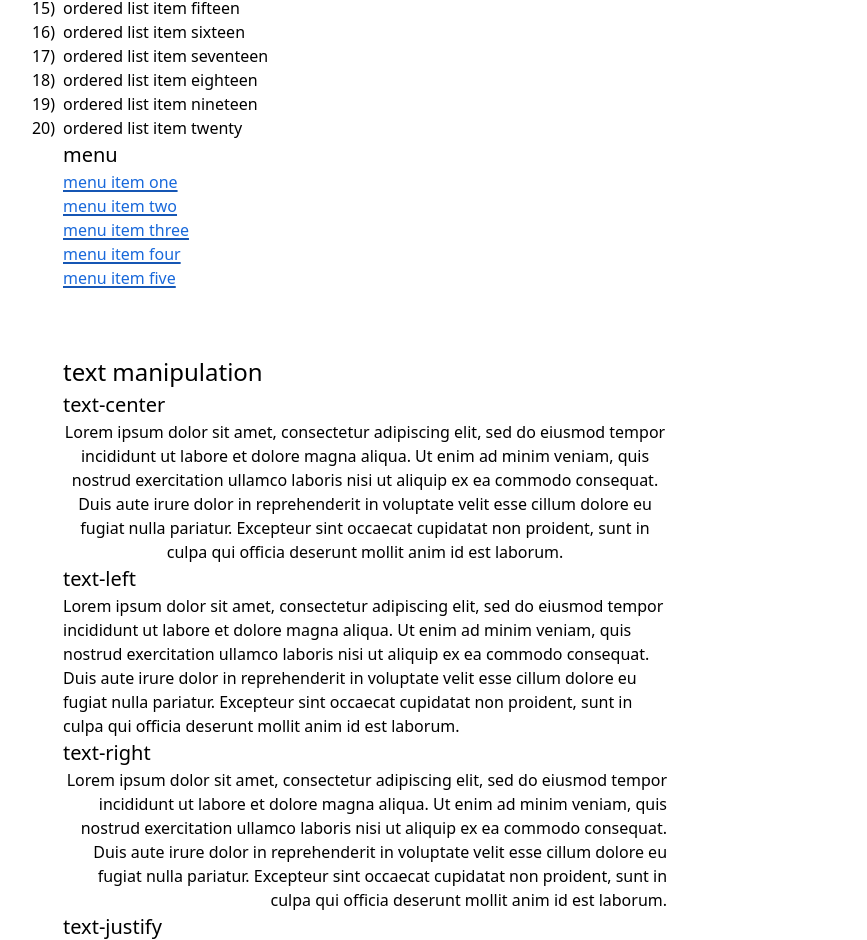
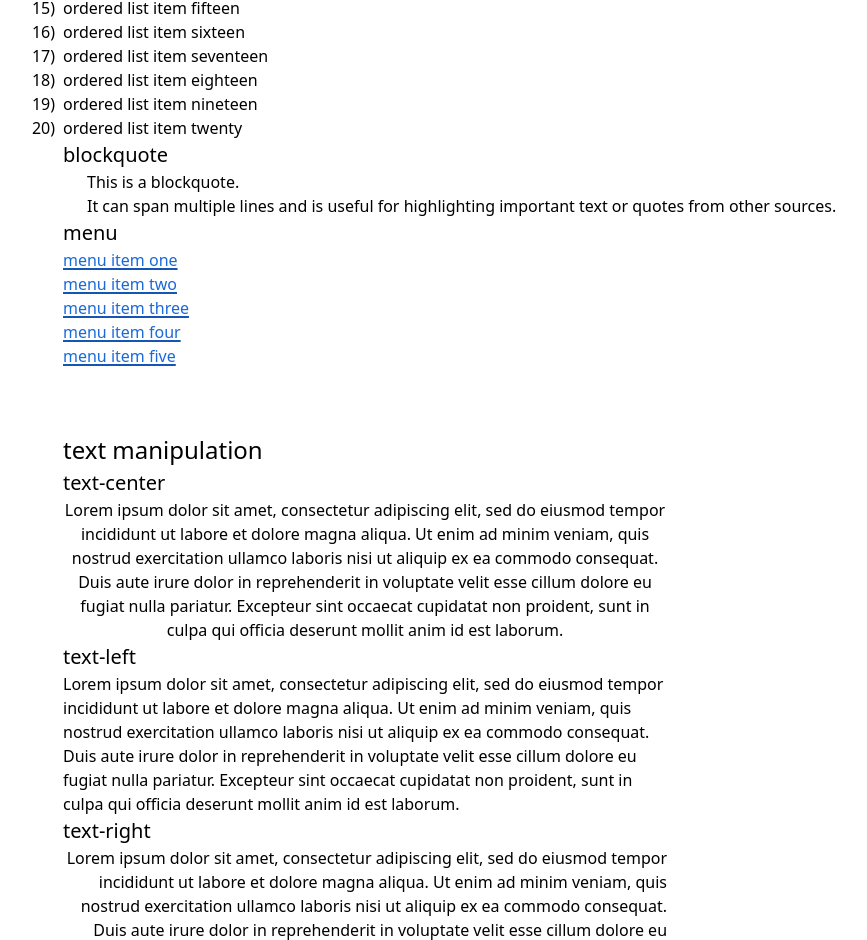
Before and after one commit to homosaur/dragonfly, a website: page src/html.html in a window 1280 px wide. Shown: the part 7076-8016 px from the top of the page, without its empty margins (1-868 px from the left). Drawn offline with nearby package versions, Linux system fonts and the light colour scheme; files that its build step writes are made by us from their sources.

Commit message:
improve styles
Signed-off-by: P. Edmon Graham <paul@edmon.zip>

```diff
--- a/src/html.html
+++ b/src/html.html
@@ -233,6 +233,11 @@
                         <li>ordered list item twenty</li>
                     </ol>
                 </div>
+                <h4 class="f4">blockquote</h4>
+                <blockquote>
+                    <p>This is a blockquote.</p>
+                    <p>It can span multiple lines and is useful for highlighting important text or quotes from other sources.</p>
+                </blockquote>
                 <h4 class="f4">menu</h4>
                 <menu>
                     <li><a href="#">menu item one</a></li>
--- a/src/type/_text-elements.css
+++ b/src/type/_text-elements.css
@@ -7,3 +7,7 @@ basic guidelines from the elements of typographic style.
         text-indent: 1.5em;
     }
 }
+
+blockquote {
+    margin-left: 1.5em;
+}
```
Also changed, not shown: 2 other files.
